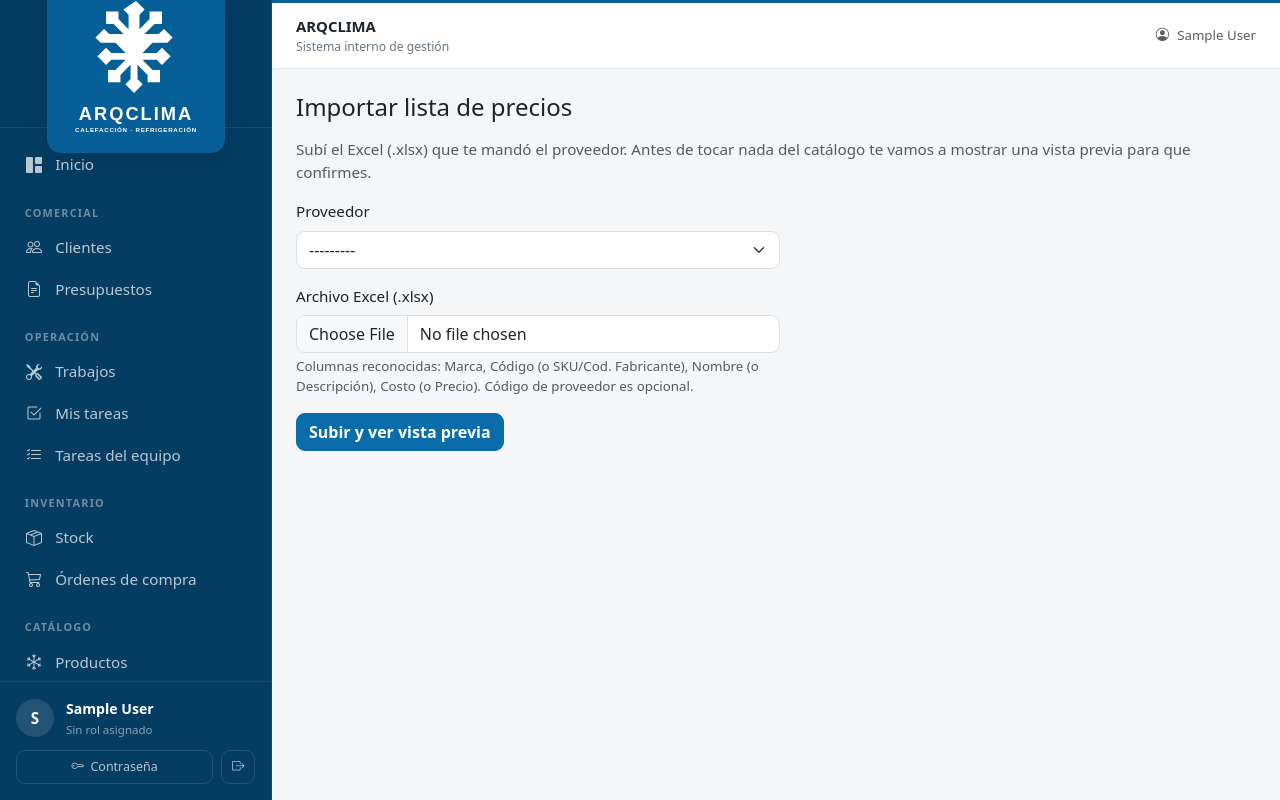
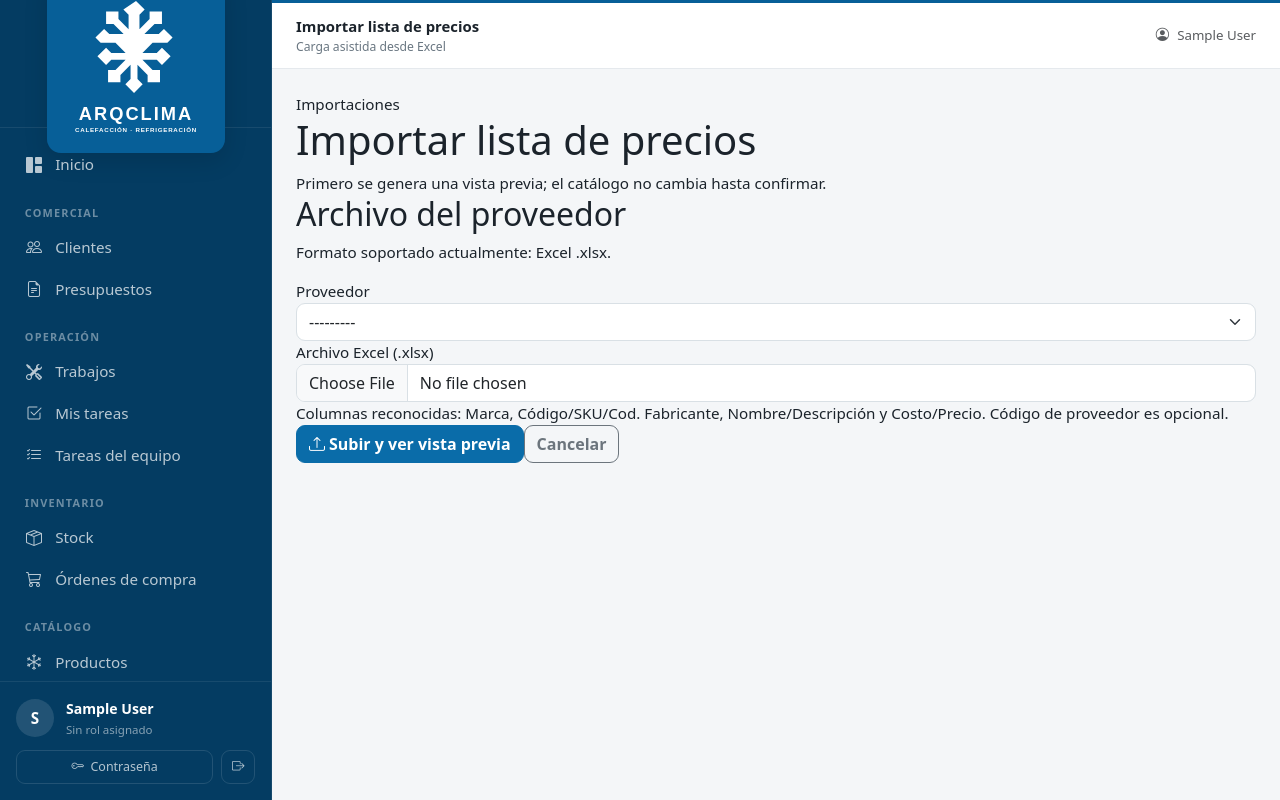
Before and after one commit to nicolasventin/arqclima, a Django app: page /importaciones/nueva/ in a window 1280 px wide. Run offline with Django 5.2, Linux system fonts and the light colour scheme; the visitor is signed in with stand-in values (Sample User, id 1); data that the repository does not hold is empty; parts of the project's set-up code (start-up, migrations or seed data) failed here and were passed over.

Commit message:
Etapa 11D: rediseña detalles y formularios

```diff
--- a/apps/imports/templates/imports/nueva.html
+++ b/apps/imports/templates/imports/nueva.html
@@ -1,34 +1,12 @@
 {% extends "base.html" %}
-
 {% block title %}Nueva importación — ARQCLIMA{% endblock %}
-
+{% block page_heading %}Importar lista de precios{% endblock %}
+{% block page_subheading %}Carga asistida desde Excel{% endblock %}
 {% block content %}
-<h1 class="h4 mb-3">Importar lista de precios</h1>
-<p class="text-muted">Subí el Excel (.xlsx) que te mandó el proveedor. Antes de tocar nada del catálogo te vamos a mostrar una vista previa para que confirmes.</p>
-
-{% if form.non_field_errors %}
-<div class="alert alert-danger">{{ form.non_field_errors }}</div>
-{% endif %}
-{% if form.archivo.errors %}
-<div class="alert alert-danger">{{ form.archivo.errors|striptags }}</div>
-{% endif %}
-
-<form method="post" enctype="multipart/form-data" class="row g-3" style="max-width: 500px;">
-    {% csrf_token %}
-    <div class="col-12">
-        <label class="form-label">Proveedor</label>
-        {{ form.proveedor }}
-    </div>
-    <div class="col-12">
-        <label class="form-label">Archivo Excel (.xlsx)</label>
-        {{ form.archivo }}
-        <div class="form-text">
-            Columnas reconocidas: Marca, Código (o SKU/Cod. Fabricante), Nombre (o Descripción),
-            Costo (o Precio). Código de proveedor es opcional.
-        </div>
-    </div>
-    <div class="col-12">
-        <button type="submit" class="btn btn-primary">Subir y ver vista previa</button>
-    </div>
-</form>
+<div class="detail-header"><div class="detail-header-copy"><div class="detail-kicker">Importaciones</div><h1>Importar lista de precios</h1><div class="detail-subtitle">Primero se genera una vista previa; el catálogo no cambia hasta confirmar.</div></div></div>
+<form method="post" enctype="multipart/form-data" class="form-shell">{% csrf_token %}<div class="form-card"><div class="form-card-header"><h2>Archivo del proveedor</h2><p>Formato soportado actualmente: Excel .xlsx.</p></div><div class="form-card-body">
+{% if form.non_field_errors %}<div class="alert alert-danger">{{ form.non_field_errors }}</div>{% endif %}{% if form.archivo.errors %}<div class="alert alert-danger">{{ form.archivo.errors|striptags }}</div>{% endif %}
+<div class="form-grid"><div class="form-field"><label>Proveedor</label>{{ form.proveedor }}{{ form.proveedor.errors }}</div><div class="form-field"><label>Archivo Excel (.xlsx)</label>{{ form.archivo }}<div class="field-help">Columnas reconocidas: Marca, Código/SKU/Cod. Fabricante, Nombre/Descripción y Costo/Precio. Código de proveedor es opcional.</div></div></div>
+<div class="form-actions"><button type="submit" class="btn btn-primary"><i class="bi bi-upload me-1"></i>Subir y ver vista previa</button><a href="{% url 'imports:lista' %}" class="btn btn-outline-secondary">Cancelar</a></div>
+</div></div></form>
 {% endblock %}
```
